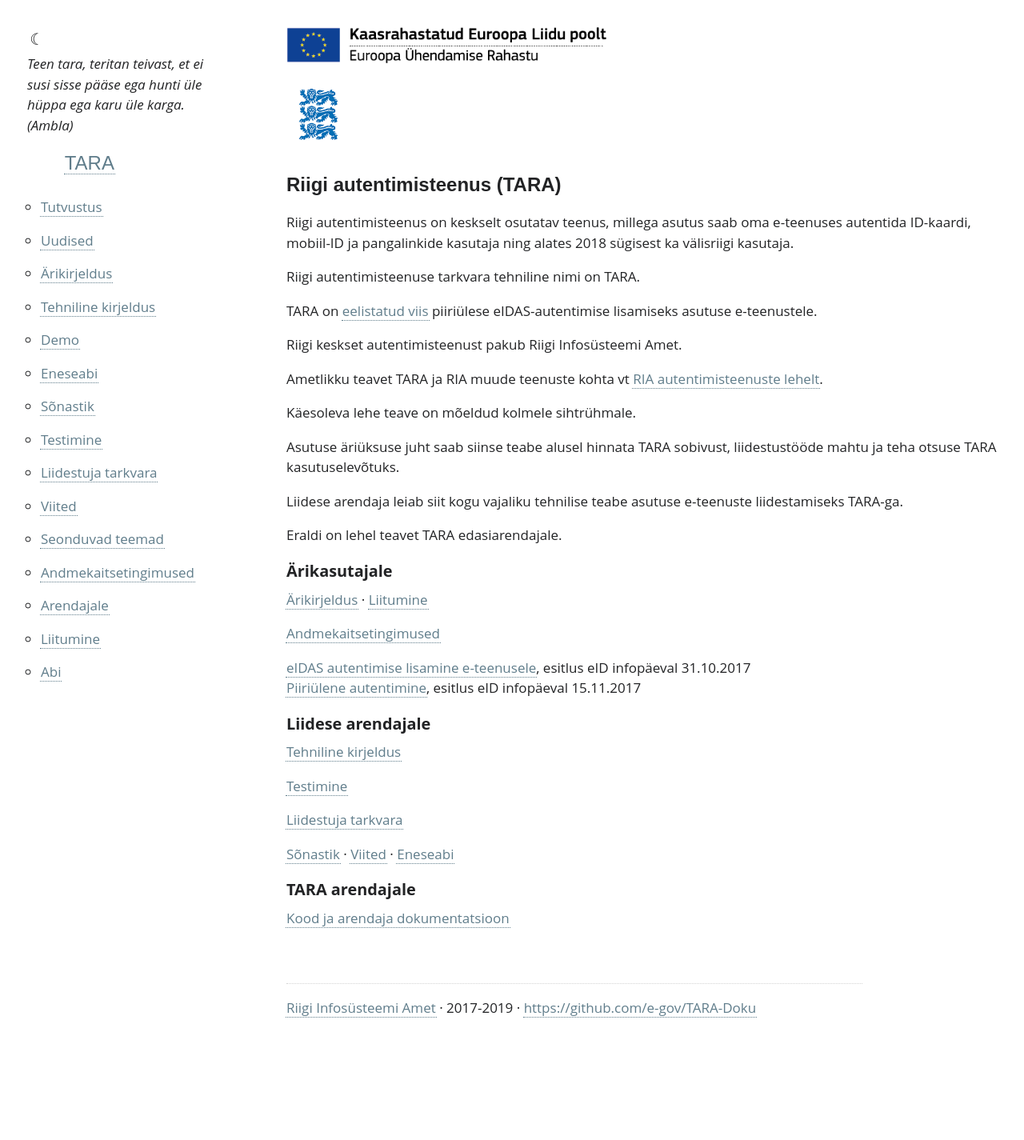
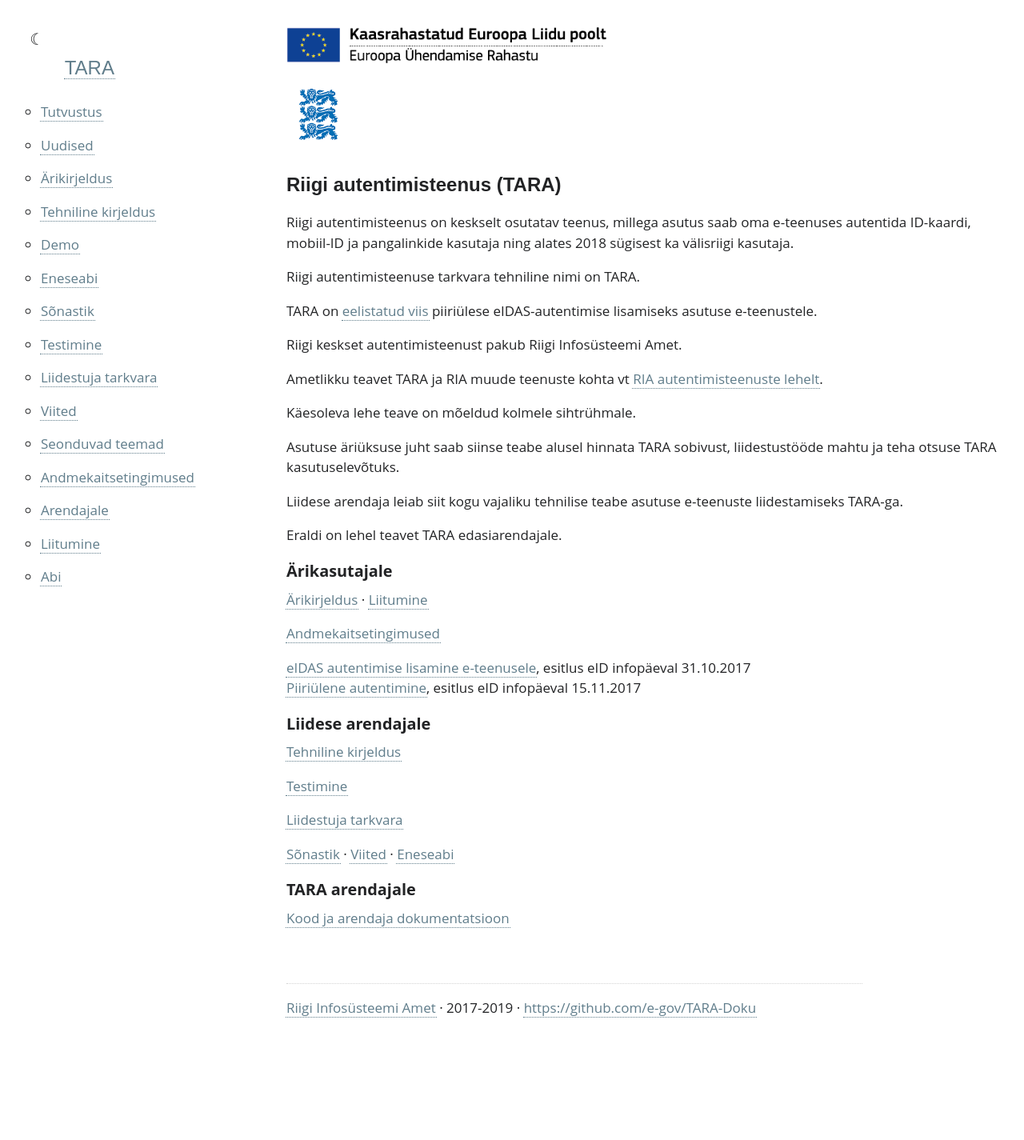
Before and after one commit to e-gov/TARA-Doku, a Jekyll site: the page built from index.md, in a window 1280 px wide. Shown: the whole page at 80% size. Built offline with Jekyll 4.4.1, drawn with Linux system fonts in a browser that asks for light colours.

Commit message:
Eemaldatud vanasõna kui tähelepanu segav

```diff
--- a/_includes/Riba.html
+++ b/_includes/Riba.html
@@ -7,9 +7,9 @@
     <span id='paike' class='hidden'>☀</span>
     <span id='kuu'>☾</span>
   </div>
-  <p class='vanasona'>
+  <!-- p class='vanasona'>
     <i>Teen tara, teritan teivast, et ei susi sisse pääse ega hunti üle hüppa ega karu üle karga. (Ambla)</i>
-  </p>
+  </p -->
   <p id='pealkiri'>&nbsp;&nbsp;&nbsp;&nbsp;&nbsp;&nbsp;
     <a href='{{ site.baseurl }}'>
       TARA
```
